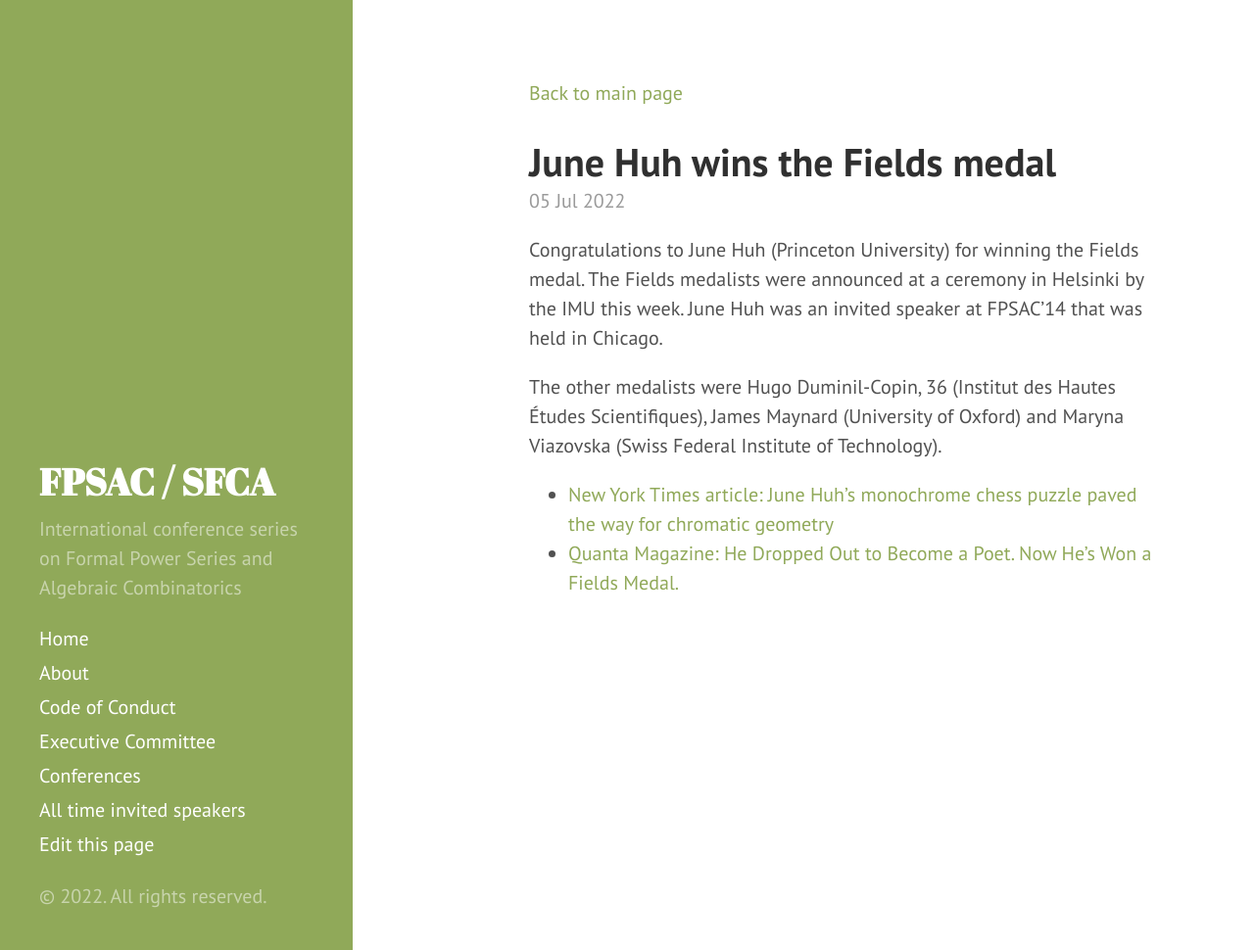
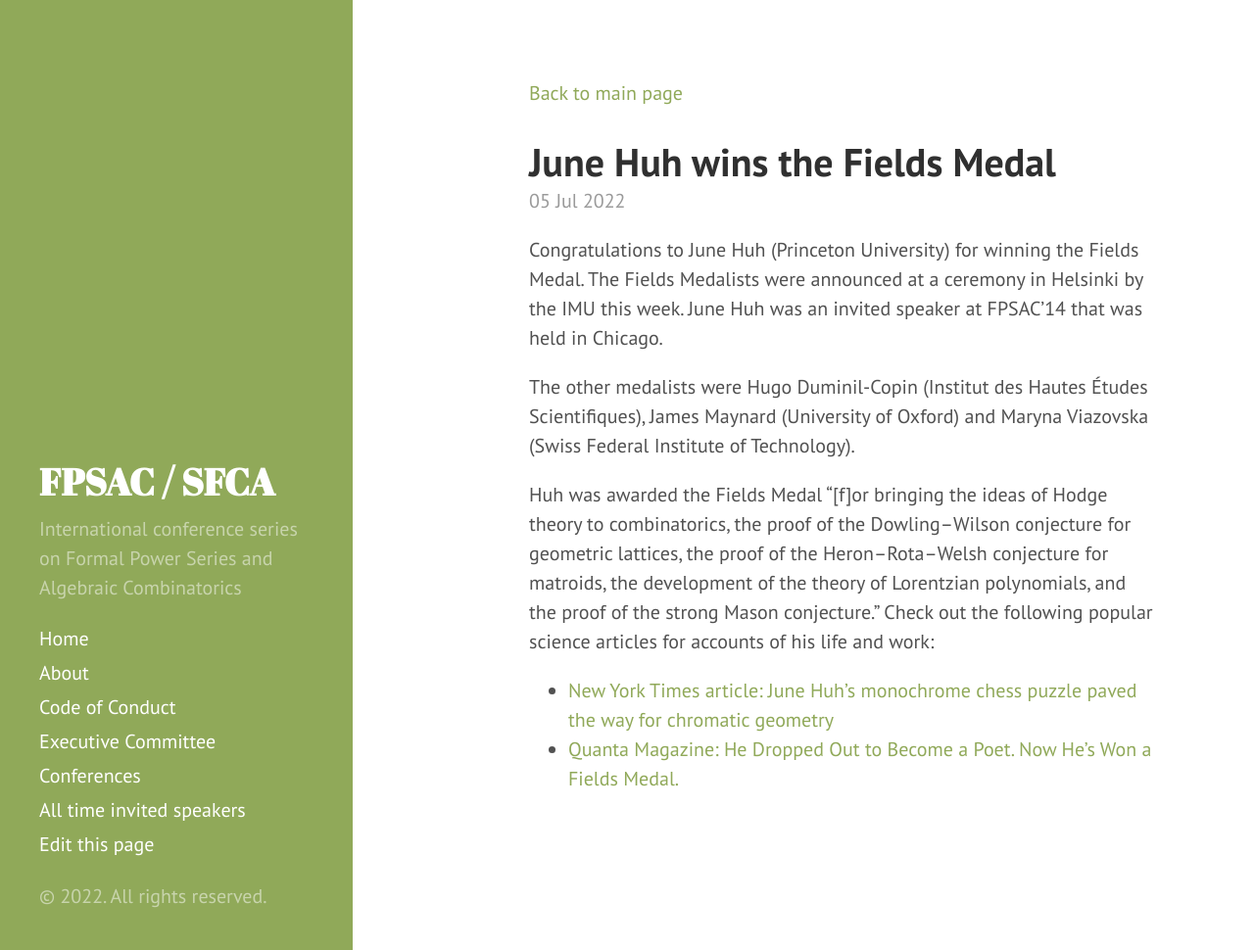
Before and after one commit to FPSAC/FPSAC.github.io, a Jekyll site: the page built from _posts/2022-07-05-junehuh.md, in a window 1280 px wide and 970 px high. Shown: the whole window at 98% size. Built offline with Jekyll 4.4.1, drawn with Linux system fonts in a browser that asks for light colours.

Commit message:
Update 2022-07-05-junehuh.md

```diff
--- a/_posts/2022-07-05-junehuh.md
+++ b/_posts/2022-07-05-junehuh.md
@@ -1,13 +1,19 @@
 ---
 layout: post
-title: "June Huh wins the Fields medal"
+title: "June Huh wins the Fields Medal"
 ---
-Congratulations to June Huh (Princeton University) for winning the Fields medal.
-The Fields medalists were announced at a ceremony in Helsinki by the IMU this week.
+Congratulations to June Huh (Princeton University) for winning the Fields Medal.
+The Fields Medalists were announced at a ceremony in Helsinki by the IMU this week.
 June Huh was an invited speaker at FPSAC'14 that was held in Chicago.
 
-The other medalists were Hugo Duminil-Copin, 36 (Institut des Hautes Études Scientifiques),
+The other medalists were Hugo Duminil-Copin (Institut des Hautes Études Scientifiques),
 James Maynard (University of Oxford) and Maryna Viazovska (Swiss Federal Institute of Technology).
 
+Huh was awarded the Fields Medal "[f]or bringing the ideas of Hodge theory to combinatorics,
+the proof of the Dowling–Wilson conjecture for geometric lattices,
+the proof of the Heron–Rota–Welsh conjecture for matroids,
+the development of the theory of Lorentzian polynomials,
+and the proof of the strong Mason conjecture."
+Check out the following popular science articles for accounts of his life and work:
 * [New York Times article: June Huh’s monochrome chess puzzle paved the way for chromatic geometry](https://www.nytimes.com/live/2022/07/05/science/fields-medal-math#june-huh-heisuke-hironaka-math-chromatic-geometry)
 * [Quanta Magazine: He Dropped Out to Become a Poet. Now He’s Won a Fields Medal.](https://www.quantamagazine.org/june-huh-high-school-dropout-wins-the-fields-medal-20220705/)
```
